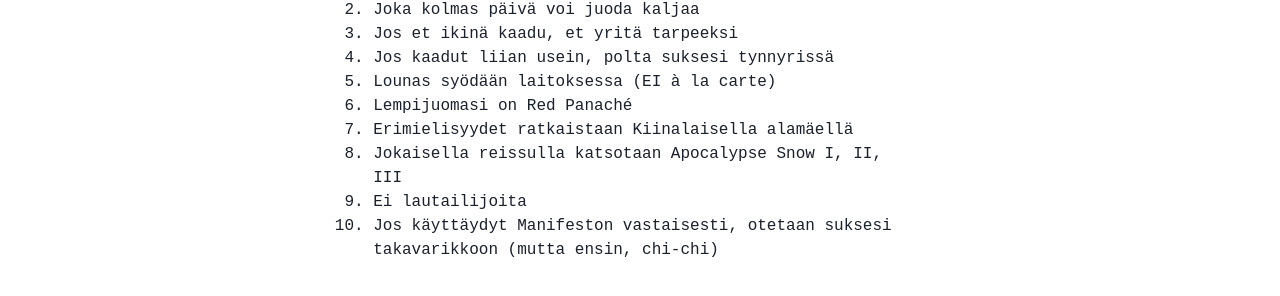
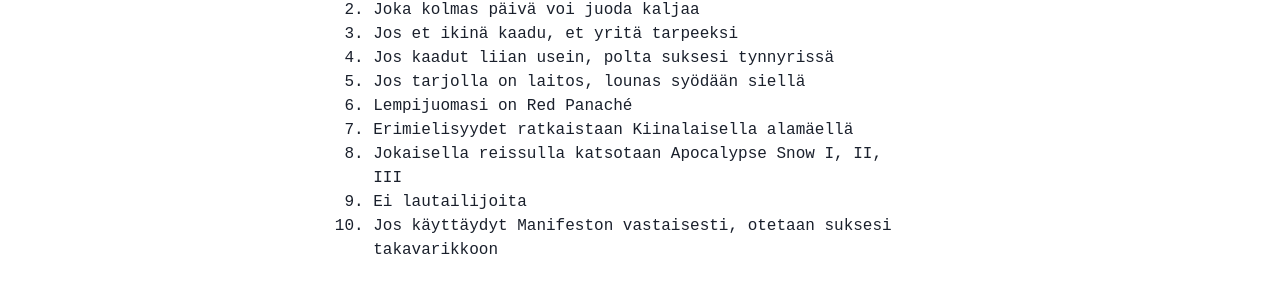
Before and after one commit to peksi/ski-extreme.com, a Next.js app: page / in a window 1280 px wide. Shown: the part 1033-1329 px from the top of the page. Built offline with nearby package versions, Linux system fonts and the light colour scheme.

Commit message:
Remove chi-chi

```diff
--- a/components/AvalancheForecast.module.css
+++ b/components/AvalancheForecast.module.css
@@ -15,6 +15,6 @@
 }
 
 .boxSelected {
-    outline: 2px solid black;
-    outline-offset: -2px;
+    outline: 3px solid black;
+    outline-offset: -3px;
 }
--- a/pages/index.tsx
+++ b/pages/index.tsx
@@ -86,15 +86,12 @@
 						<li>Joka kolmas päivä voi juoda kaljaa</li>
 						<li>Jos et ikinä kaadu, et yritä tarpeeksi</li>
 						<li>Jos kaadut liian usein, polta suksesi tynnyrissä</li>
-						<li>Lounas syödään laitoksessa (EI à la carte)</li>
+						<li>Jos tarjolla on laitos, lounas syödään siellä</li>
 						<li>Lempijuomasi on Red Panaché</li>
 						<li>Erimielisyydet ratkaistaan Kiinalaisella alamäellä</li>
 						<li>Jokaisella reissulla katsotaan Apocalypse Snow I, II, III</li>
 						<li>Ei lautailijoita</li>
-						<li>
-							Jos käyttäydyt Manifeston vastaisesti, otetaan suksesi takavarikkoon (mutta ensin,
-							chi-chi)
-						</li>
+						<li>Jos käyttäydyt Manifeston vastaisesti, otetaan suksesi takavarikkoon</li>
 					</ol>
 				</Container>
 			</Box>
```
